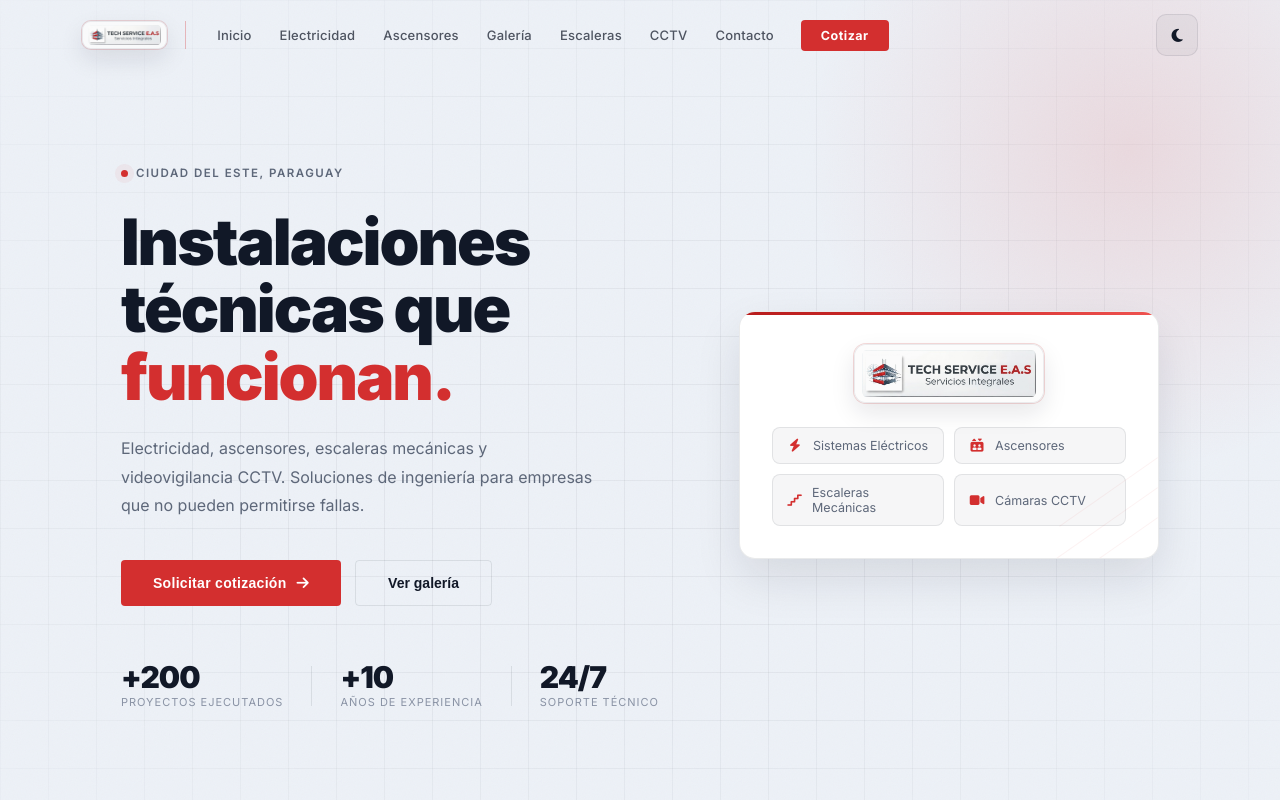
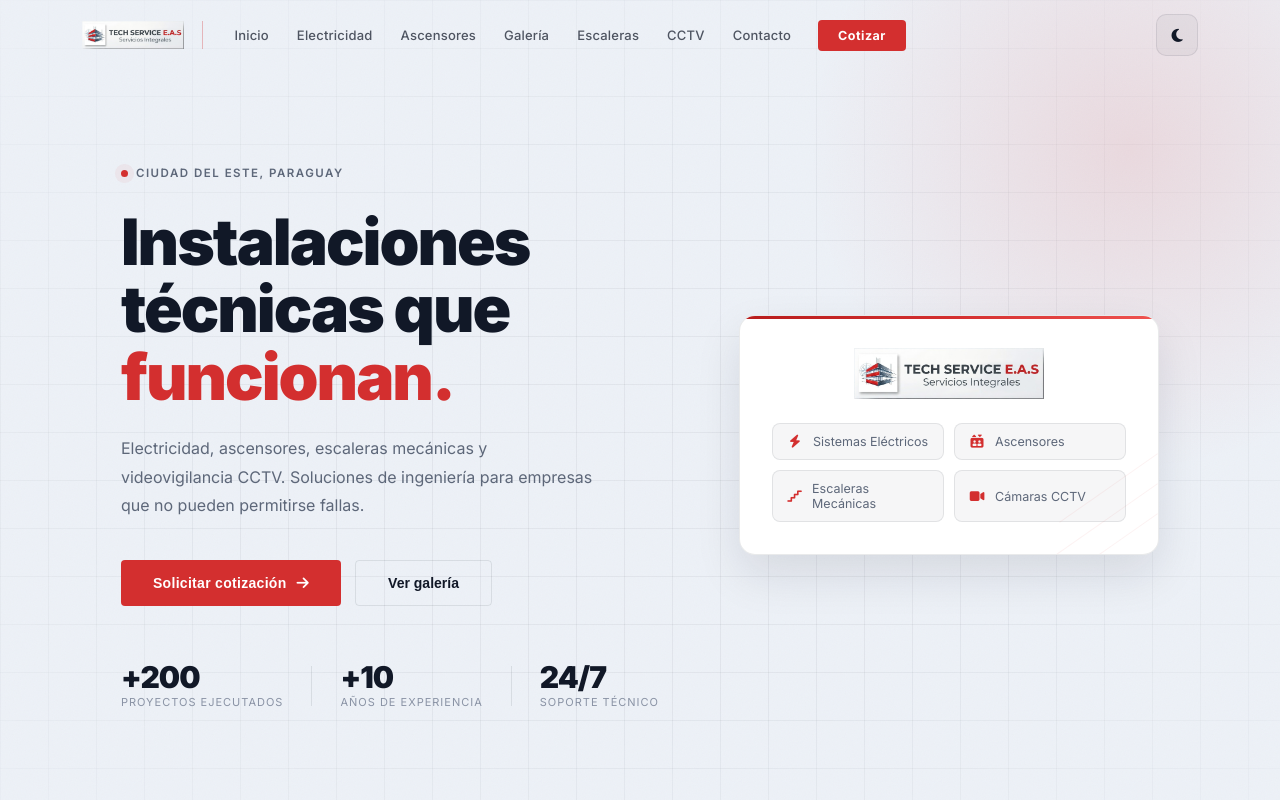
Before and after one commit to Bobadilla96/tech-service-eas, an Angular app: page / in a window 1280 px wide. Shown: the top 800 px of the page. Built offline with nearby package versions, Linux system fonts and the light colour scheme.

Commit message:
style: simplify logo presentation

```diff
--- a/src/app/pages/home/sections/hero/hero.component.scss
+++ b/src/app/pages/home/sections/hero/hero.component.scss
@@ -182,20 +182,19 @@ p {
 .brand-logo {
   width: min(100%, 190px);
   height: auto;
-  border-radius: 12px;
   display: block;
   margin: 0 auto 24px;
-  padding: 5px 7px;
-  border: 1px solid var(--logo-border);
-  background: var(--logo-surface);
-  box-shadow: var(--logo-shadow);
-  filter: var(--logo-filter);
-  transition: box-shadow .25s, filter .2s, transform .2s;
+  padding: 0;
+  border: none;
+  border-radius: 0;
+  background: transparent;
+  box-shadow: none;
+  filter: none;
+  transition: transform .2s ease, opacity .2s ease;
 
   &:hover {
-    box-shadow: var(--logo-shadow-hover);
-    filter: saturate(.98) contrast(1.02) brightness(1);
     transform: translateY(-1px);
+    opacity: .94;
   }
 }
 
--- a/src/app/shared/footer/footer.component.scss
+++ b/src/app/shared/footer/footer.component.scss
@@ -29,17 +29,18 @@
     .footer-logo-img {
       height: 30px;
       width: auto;
-      border-radius: 9px;
-      padding: 3px 5px;
-      border: 1px solid var(--logo-border);
-      background: var(--logo-surface);
-      box-shadow: var(--logo-shadow);
-      filter: var(--logo-filter);
-      transition: box-shadow .25s, filter .2s;
+      display: block;
+      padding: 0;
+      border: none;
+      border-radius: 0;
+      background: transparent;
+      box-shadow: none;
+      filter: none;
+      transition: transform .2s ease, opacity .2s ease;
 
       &:hover {
-        box-shadow: var(--logo-shadow-hover);
-        filter: saturate(.98) contrast(1.02) brightness(1);
+        transform: translateY(-1px);
+        opacity: .92;
       }
     }
   }
--- a/src/app/shared/navbar/navbar.component.scss
+++ b/src/app/shared/navbar/navbar.component.scss
@@ -35,18 +35,18 @@
   .logo-img {
     height: 28px;
     width: auto;
-    border-radius: 9px;
-    padding: 3px 5px;
-    border: 1px solid var(--logo-border);
-    background: var(--logo-surface);
-    box-shadow: var(--logo-shadow);
-    filter: var(--logo-filter);
-    transition: box-shadow .25s, transform .2s, filter .2s;
+    display: block;
+    padding: 0;
+    border: none;
+    border-radius: 0;
+    background: transparent;
+    box-shadow: none;
+    filter: none;
+    transition: transform .2s ease, opacity .2s ease;
 
     &:hover {
-      box-shadow: var(--logo-shadow-hover);
-      filter: saturate(.98) contrast(1.02) brightness(1);
       transform: translateY(-1px);
+      opacity: .92;
     }
   }
 }
```
